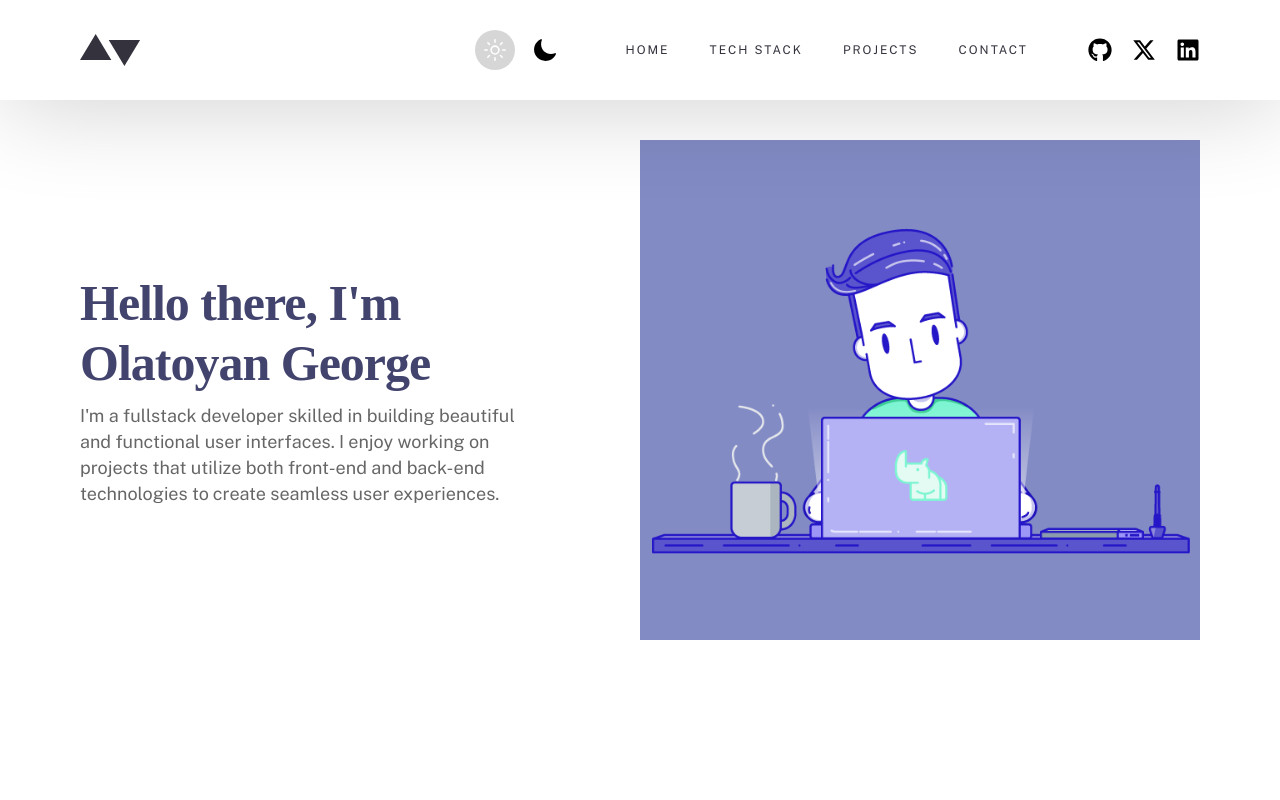
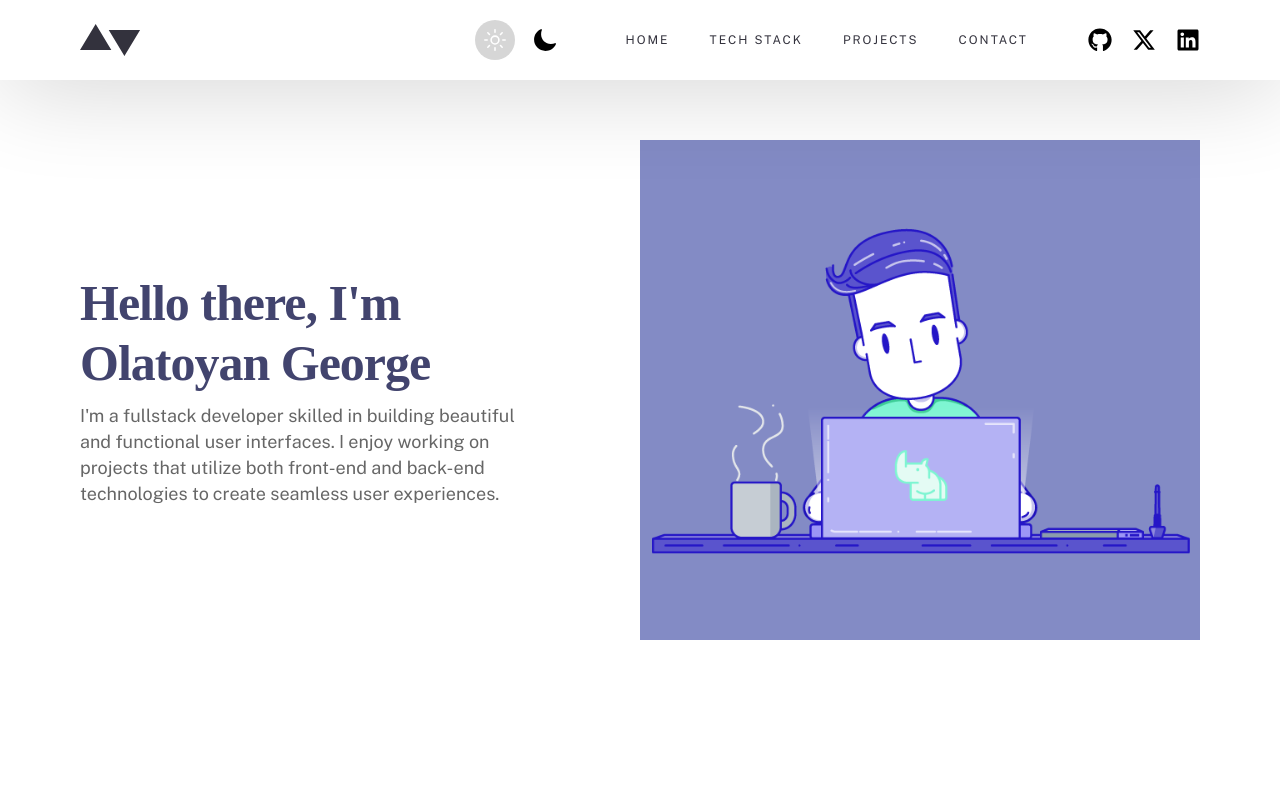
Before and after one commit to Olatoyan/my-portfolio, a React (Vite) app: page / in a window 1280 px wide. Shown: the top 800 px of the page. Built offline with nearby package versions, Linux system fonts and the light colour scheme; a web font is replaced by a local one.

Commit message:
fixed styling

```diff
--- a/src/components/home/Header.tsx
+++ b/src/components/home/Header.tsx
@@ -18,7 +18,7 @@ function Header() {
   };
   return (
     <header
-      className={`flex items-center justify-between px-32 py-12 fixed top-0 left-0 w-full desktop:px-20 z-10 shadow-box-sh backdrop-filter backdrop-blur-lg bg-opacity-60 tablet:px-10 mobile:py-5 ${
+      className={`flex items-center justify-between px-32 py-8 fixed top-0 left-0 w-full desktop:px-20 z-10 shadow-box-sh backdrop-filter backdrop-blur-lg bg-opacity-60 tablet:px-10 mobile:py-5 ${
         isDarkMode ? "bg-[#f5ebeb]" : "bg-white"
       }`}
     >
@@ -34,7 +34,7 @@ function Header() {
             initial={{ opacity: isMobile ? 0 : 1, x: isMobile ? "-100%" : 0 }}
             animate={{ opacity: isMobile ? 1 : 1, x: isMobile ? 0 : 0 }}
             exit={{ opacity: isMobile ? 0 : 1, x: isMobile ? "-100%" : 0 }}
-            className={`flex items-center gap-24 laptop:shadow-box-sh laptop:top-[10rem] laptop:left-0 laptop:py-12 laptop:px-16 laptop:w-full laptop:fixed laptop:flex-col mobile:top-[6rem] laptop:min-h-[100dvh] transition-none duration-0 ${
+            className={`flex items-center gap-24 laptop:shadow-box-sh laptop:top-[8rem] laptop:left-0 laptop:py-12 laptop:px-16 laptop:w-full laptop:fixed laptop:flex-col mobile:top-[6rem] laptop:min-h-[100dvh] transition-none duration-0 ${
               isDarkMode ? "laptop:bg-[#363636]" : "laptop:bg-white"
             }`}
           >
--- a/src/components/home/Homepage.tsx
+++ b/src/components/home/Homepage.tsx
@@ -9,11 +9,8 @@ import { useDarkMode } from "../contexts/DarkModeContext";
 function Homepage() {
   const { isDarkMode } = useDarkMode();
   return (
-    <div
-      className={`${
-        isDarkMode ? "bg-[#191919]" : "bg-white"
-      } relative max-w-[144rem] mx-auto`}
-    >
+    <div className={`${isDarkMode ? "bg-[#191919]" : "bg-white"}`}>
+      <div className={`relative max-w-[144rem] mx-auto`}>
         <Header />
         <main>
           <HeroSection />
@@ -23,6 +20,7 @@ function Homepage() {
         </main>
         <Footer />
       </div>
+    </div>
   );
 }
 
```
Lines whose indentation alone changed are shown as unchanged.
